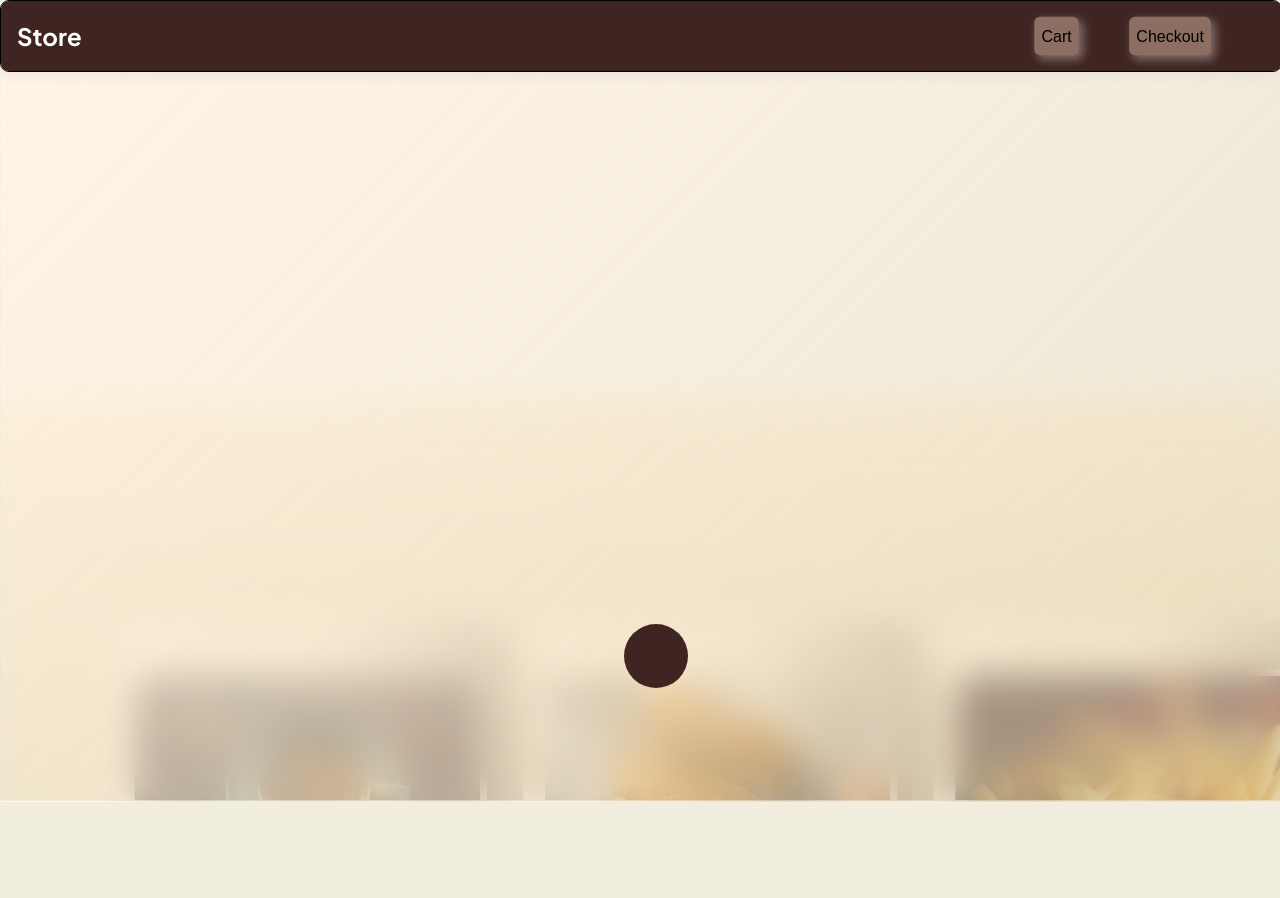
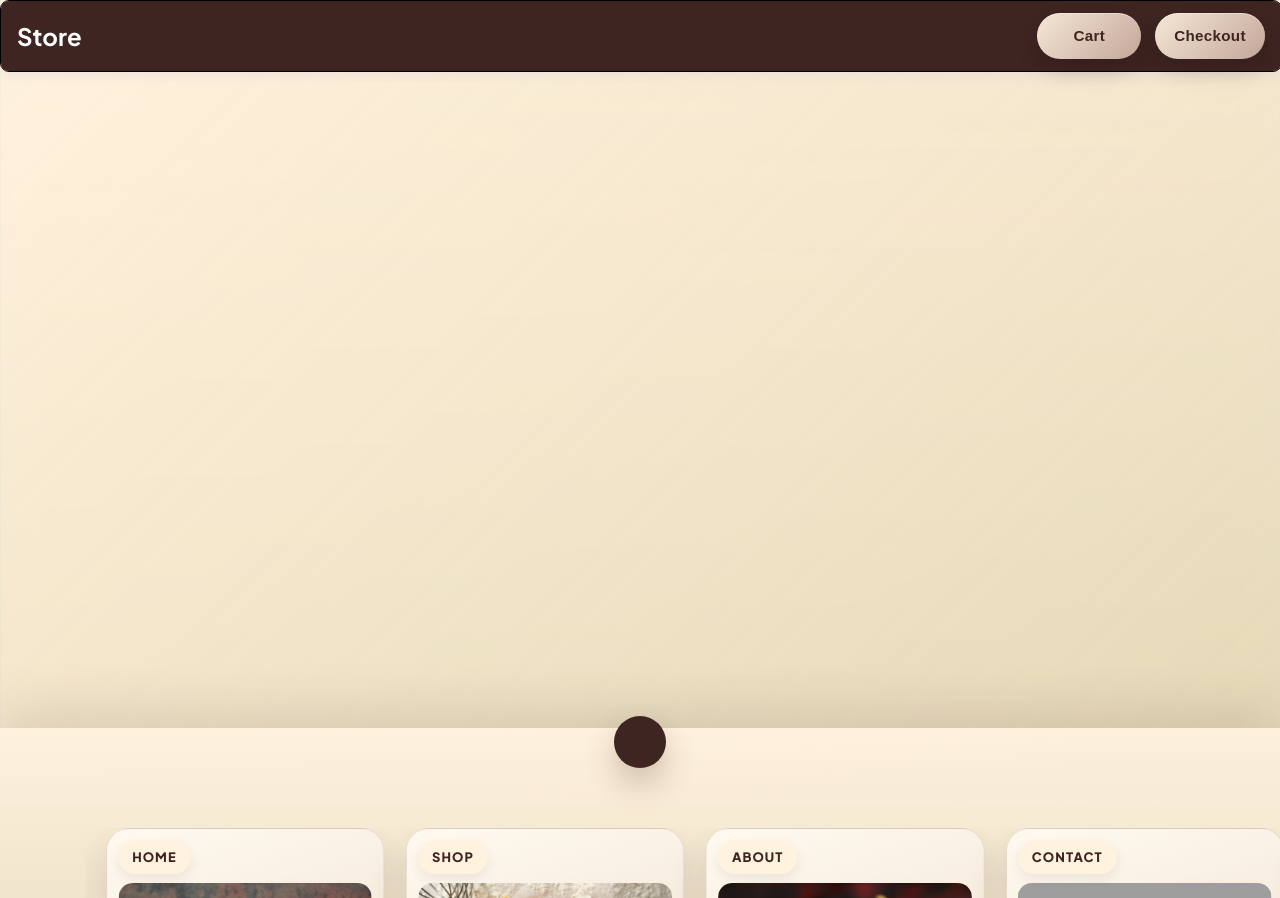
Before and after one commit to DeusExspiravit/omzhana_v2, a Django app: page /base/ in a window 1280 px wide. Before the commit the page ends 802 px from the top, so only its background shows below. Run offline with Django 5.2, Linux system fonts and the light colour scheme; grey boxes are pictures that could not be loaded.

Commit message:
used chatgpt to make some modifications for the home and base page to look better

```diff
--- a/website/store/static/store/css/base.css
+++ b/website/store/static/store/css/base.css
@@ -1,6 +1,11 @@
 html,
 body {
     font-family: "Plus Jakarta Sans", "Segoe UI", sans-serif;
+    background: linear-gradient(
+        180deg,
+        rgba(255, 242, 223, 0.96),
+        rgba(224, 214, 184, 0.9)
+    );
 }
 
 .store-body {
@@ -8,7 +13,7 @@ body {
     height: max-content;
     min-height: 100vh;
     overflow-x: hidden;
-    padding: 0;
+    padding: 0 0 6rem;
     margin: 0;
 }
 
@@ -31,28 +36,45 @@ body {
 
 #button-container {
     display: flex;
-    justify-content: space-evenly;
+    justify-content: flex-end;
     align-items: center;
-    width: 20vw;
-    gap: 1rem;
-    padding: 0.5rem;
-    margin: 0.5rem;
+    flex-wrap: wrap;
+    gap: 0.85rem;
+    padding: 0.5rem 0;
+    margin: 0;
 }
 
 .header-btn {
-    background-color: #8C6E63;
-    color:black;
+    display: inline-flex;
+    align-items: center;
+    justify-content: center;
+    min-width: 6.5rem;
+    background: linear-gradient(135deg, rgba(255, 242, 223, 0.95), rgba(214, 184, 170, 0.88));
+    color: #3E2522;
     border: 0;
-    border-radius: 0.3rem;
-    box-shadow: 0.2rem 0.2rem 0.5rem 0.05rem rgba(224, 215, 215, 0.4);
-    scale: 1.2;
-    height: 2rem;
+    border-radius: 999px;
+    padding: 0.8rem 1.2rem;
+    box-shadow:
+        0 0.7rem 1.4rem rgba(24, 12, 10, 0.2),
+        inset 0 1px 0 rgba(255, 255, 255, 0.38);
+    height: 2.9rem;
     cursor: pointer;
+    font-size: 0.95rem;
+    font-weight: 700;
+    letter-spacing: 0.02em;
+    transition: transform 180ms ease, box-shadow 180ms ease, filter 180ms ease;
 }
 
 .header-btn:hover {
-    scale: 1.25;
-    box-shadow: 0rem;
+    transform: translateY(-2px);
+    box-shadow:
+        0 0.95rem 1.7rem rgba(24, 12, 10, 0.24),
+        inset 0 1px 0 rgba(255, 255, 255, 0.45);
+    filter: brightness(1.02);
+}
+
+.header-btn:active {
+    transform: translateY(0) scale(0.98);
 }
 
 
@@ -68,45 +90,49 @@ body {
     -webkit-backdrop-filter: blur(18px) saturate(140%);
     border: 1px solid rgba(255, 255, 255, 0.28);
     width: 100vw;
-    height: 100vh;
+    min-height: 100vh;
+    height: auto;
     margin: 0;
     z-index: 2;
     transition: transform 300ms cubic-bezier(0.445, 0.05, 0.55, 0.95);
 }
 
 body[data-nav="true"] > #outer-curtain {
-    transform: translateY(-50%);
+    transform: translateY(-50vh);
 }
 
 
 #menu-btn {
     display: block;
-    position: absolute;
-    top: calc(100vh - 10rem);
-    left: 50vw;
-    width: 2rem;
-    height: 2rem;
+    position: fixed;
+    left: 50%;
+    bottom: 2rem;
+    width: 3.25rem;
+    height: 3.25rem;
     background-color: #3E2522;
     border-radius: 2rem;
     border: 0;
-    scale: 2;
-    z-index: 3;
+    transform: translateX(-50%);
+    z-index: 5;
+    box-shadow: 0 1rem 2rem rgba(62, 37, 34, 0.24);
+    transition: background-color 180ms ease, transform 180ms ease, box-shadow 180ms ease;
 }
 
 #menu-btn:hover {
     background-color: #855b57;
-    scale: 2.25;
+    transform: translateX(-50%) translateY(-2px);
+    box-shadow: 0 0.7rem 1.5rem rgba(62, 37, 34, 0.2);
 }
 
 #menu-btn:active {
     background-color:rgb(21, 32, 84);
-    scale: 1.9;
+    transform: translateX(-50%) scale(0.96);
 }
 
 #inner-curtain {
-    position: absolute;
-    left: 0rem;
-    bottom: 0rem;
+    position: fixed;
+    left: 0;
+    bottom: 0;
     height: 50vh;
     width: 100%;
     background: linear-gradient(
@@ -116,7 +142,14 @@ body[data-nav="true"] > #outer-curtain {
     );
     overflow-x: scroll;
     overflow-y: hidden;
-    z-index: 1;
+    z-index: 4;
+    transform: translateY(calc(100% - 4.5rem));
+    transition: transform 320ms cubic-bezier(0.445, 0.05, 0.55, 0.95);
+    box-shadow: 0 -1rem 3rem rgba(62, 37, 34, 0.12);
+}
+
+body[data-nav="true"] > #inner-curtain {
+    transform: translateY(0);
 }
 
 #menu-container {
@@ -129,49 +162,69 @@ body[data-nav="true"] > #outer-curtain {
     bottom: 0rem;
     justify-content: flex-start;
     gap: 1.5rem;
+    padding: 0 1.5rem 1.5rem;
+    box-sizing: border-box;
     overflow-y: hidden;
-    transform: translateY(50%) scale(0.9);
+    transform: translateY(20%) scale(0.9);
     transition: transform 350ms cubic-bezier(0.445, 0.05, 0.55, 0.95);
 }
 
 body[data-nav="true"] > #inner-curtain > #menu-container {
-    transform: translateY(20%) scale(1.1);
+    transform: translateY(0) scale(1);
 }
 
 .menu-card {
     display: flex;
     flex-direction: column;
     justify-content: flex-start;
-    align-items: center;
+    align-items: stretch;
     text-decoration: none;
     margin: 0;
-    padding: 1rem 1rem 1.25rem;
+    padding: 0.8rem;
+    width: clamp(15rem, 22vw, 19rem);
     text-transform: uppercase;
-    background: linear-gradient(to bottom right, #FFF2DF 30%, #3E2522);
-    border-radius: 2rem;
-    box-shadow: 3rem 4rem 5rem 0.1rem rgba(38, 19, 9, 0.42);
+    background: linear-gradient(160deg, rgba(255, 249, 240, 0.98), rgba(232, 216, 196, 0.92));
+    border: 1px solid rgba(140, 110, 99, 0.18);
+    border-radius: 1.6rem;
+    box-shadow: 0 1.2rem 2.5rem rgba(62, 37, 34, 0.14);
     overflow: hidden;
+    transition: transform 180ms ease, box-shadow 180ms ease, border-color 180ms ease;
+}
+
+.menu-card:hover {
+    transform: translateY(-0.35rem);
+    box-shadow: 0 1.5rem 2.8rem rgba(62, 37, 34, 0.18);
+    border-color: rgba(140, 110, 99, 0.28);
 }
 
 .menu-card > .menu-text {
+    display: inline-flex;
+    align-items: center;
     align-self: flex-start;
-    color: white;
+    color: #3E2522;
     text-decoration: none;
     font-style: normal;
-    font-size: 1.2rem;
-    font-weight: 700;
+    font-size: 0.9rem;
+    font-weight: 800;
+    letter-spacing: 0.08em;
+    line-height: 1;
     transform: translateY(0);
     margin: 0;
-    padding: 0 0 0.85rem;
+    margin-bottom: 0.65rem;
+    padding: 0.7rem 0.95rem;
+    background-color: rgba(255, 242, 223, 0.98);
+    border-radius: 999px;
+    box-shadow: 0 0.35rem 0.8rem rgba(62, 37, 34, 0.08);
 }
 
 .menu-card > img {
-    width: 30vw;
-    height: 30vh;
+    width: 100%;
+    height: clamp(13rem, 24vh, 16rem);
     object-fit: cover;
     object-position: center;
     margin: 0;
-    padding: 0.5rem;
-    border-radius: 2rem;
-    background-color: rgba(255, 242, 223, 0.92);
+    padding: 0;
+    border-radius: 1rem;
+    background-color: transparent;
+    box-sizing: border-box;
 }
```
Also changed, not shown: website/store/static/store/css/home.css (+211 -96 lines).
